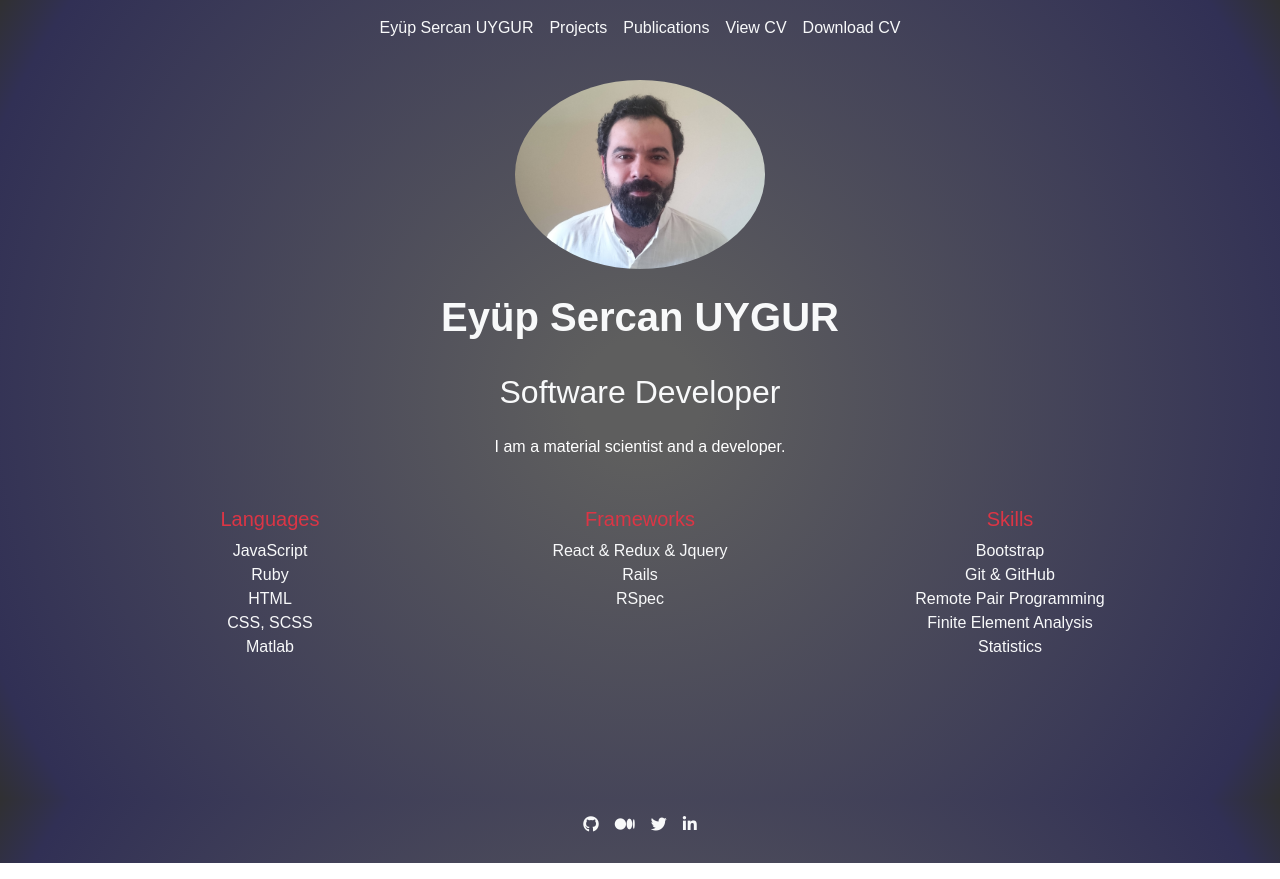
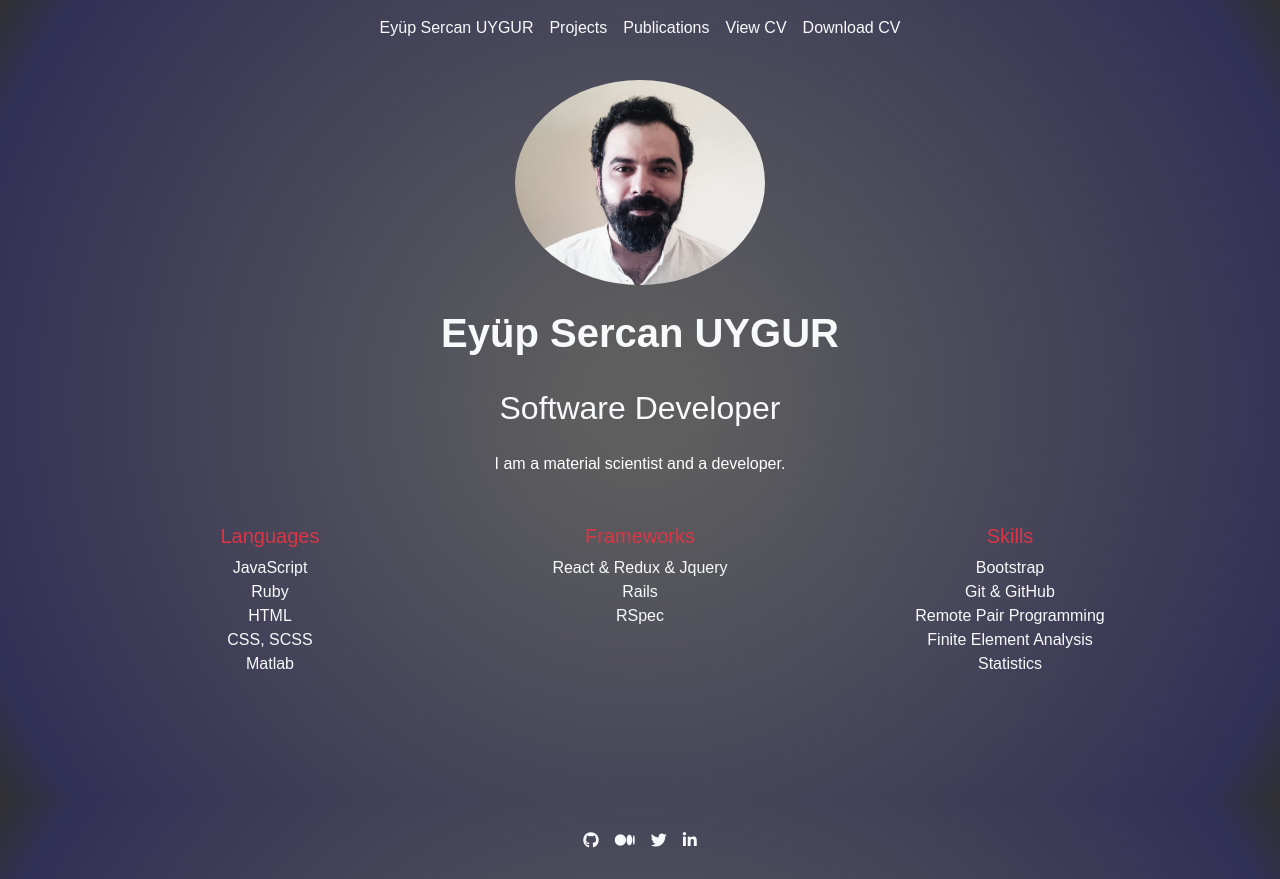
Before and after one commit to eypsrcnuygr/portfolio, a React (Create React App) app: page / in a window 1280 px wide. Built offline with nearby package versions, Linux system fonts and the light colour scheme; a web font is replaced by a local one.

Commit message:
Change picture again

```diff
--- a/src/App.js
+++ b/src/App.js
@@ -57,7 +57,7 @@ function App() {
       </nav>
       <div className="d-flex justify-content-center pt-4">
         <img
-          src="./Ben3son.JPG"
+          src="./ben4.JPG"
           alt="me"
           className="rounded rounded-circle my-photo"
         />
```
Also changed, not shown: public/ben4.JPG (added), 1 other file (tests, documents, lock files or other folders).
